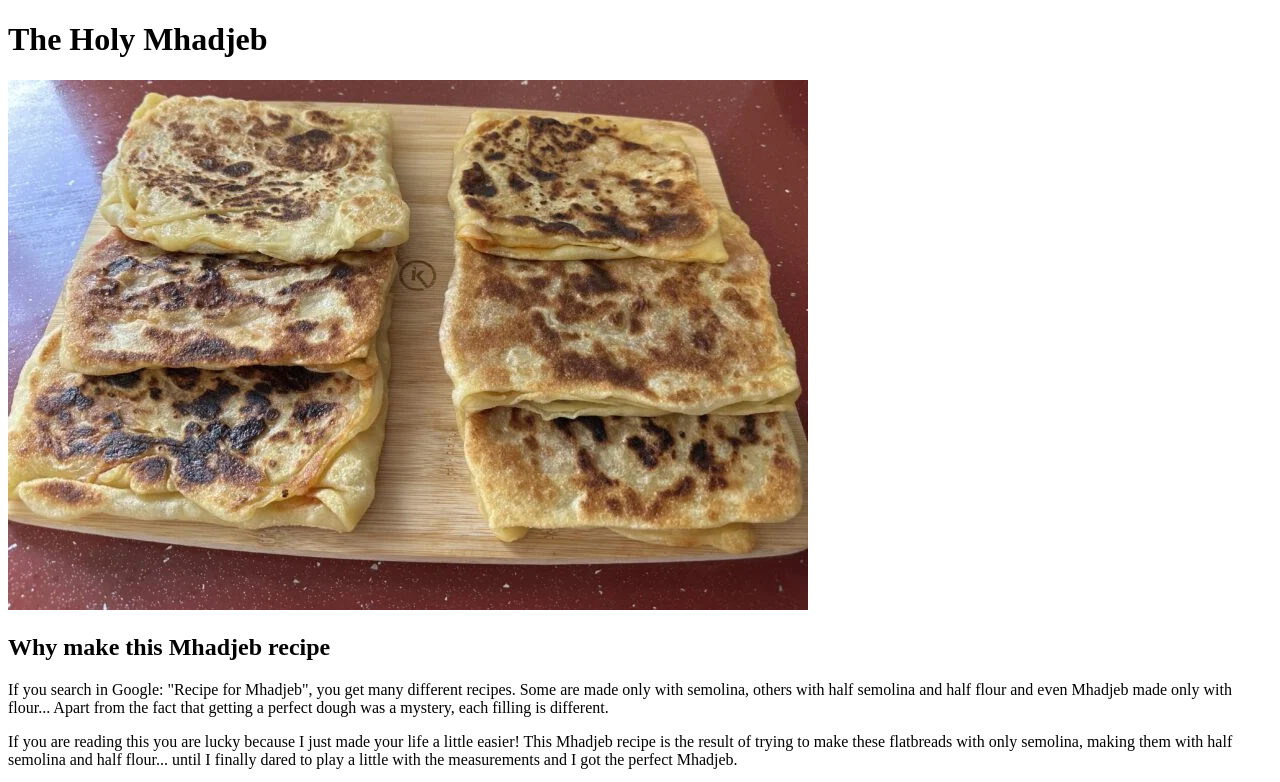
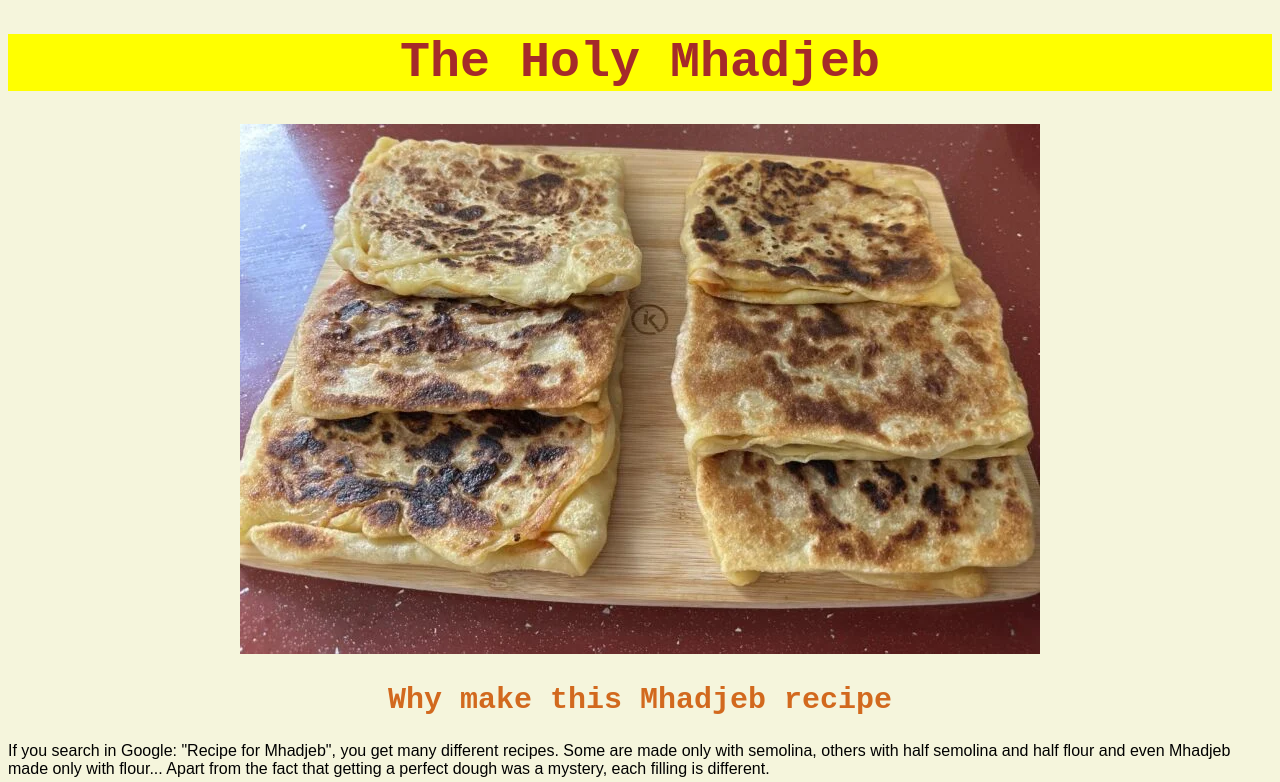
Before and after one commit to alegzander24/odin-recipes, a plain HTML site: page recepies/Mhadjeb/mhadjeb.html in a window 1280 px wide. Shown: the top 782 px of the page. Drawn offline with Linux system fonts and the light colour scheme.

Commit message:
Add basic css for both pages

```diff
--- /dev/null
+++ b/recepies/Mhadjeb/mhadjeb.css
@@ -0,0 +1,25 @@
+body {
+	font-family: Arial, Helvetica, sans-serif;
+	background-color: beige;
+}
+
+.title,
+.sub-title {
+	font-family: monospace;
+}
+.title {
+	font-size: 50px;
+	color: #a52a2a;
+	background-color: yellow;
+	text-align: center;
+}
+
+.image {
+	text-align: center;
+}
+
+.sub-title {
+	text-align: center;
+	font-size: 30px;
+	color: chocolate;
+}
--- a/recepies/Mhadjeb/mhadjeb.html
+++ b/recepies/Mhadjeb/mhadjeb.html
@@ -4,11 +4,14 @@
 		<meta charset="UTF-8" />
 		<meta name="viewport" content="width=device-width, initial-scale=1.0" />
 		<title>Mhadjeb</title>
+		<link rel="stylesheet" href="mhadjeb.css" />
 	</head>
 	<body>
-		<h1>The Holy Mhadjeb</h1>
+		<h1 class="title">The Holy Mhadjeb</h1>
+		<div class="image">
 			<img src="mhadjeb.jpeg" alt="pic of delicious mhadjeb" />
-		<h2>Why make this Mhadjeb recipe</h2>
+		</div>
+		<h2 class="sub-title">Why make this Mhadjeb recipe</h2>
 		<p>
 			If you search in Google: "Recipe for Mhadjeb", you get many different
 			recipes. Some are made only with semolina, others with half semolina and
@@ -30,7 +33,7 @@
 			with red pepper, minced meat and even cheese.
 		</p>
 
-		<h2>Ingredients</h2>
+		<h2 class="sub-title">Ingredients</h2>
 		<h3>To make the Dough</h3>
 		<ul>
 			<li>Semolina flour / Fine semolina - 1 ½ cup</li>
@@ -50,7 +53,7 @@
 			<li>Pepper - to taste</li>
 			<li>Oil - 1 TBSP</li>
 		</ul>
-		<h2>Steps</h2>
+		<h2 class="sub-title">Steps</h2>
 		<h3>To make the dough</h3>
 		<ol>
 			<li>
@@ -89,12 +92,14 @@
 			</li>
 		</ol>
 		<h3>To shape and cook the Mahjouba</h3>
+		<div class="image">
 			<img
 				src="mhadjeb_steps.jpeg"
 				alt="steps to shape mhadjeb"
 				height="auto"
 				width="600px"
 			/>
+		</div>
 		<ol>
 			<li>
 				Divide the dough into 6 equal balls. Coat each piece with oil and place
--- /dev/null
+++ b/style.css
@@ -0,0 +1,12 @@
+h1 {
+	color: #03045e;
+	font-family: monaco;
+	text-align: center;
+	font-size: 50px;
+	background-color: #8ecae6;
+}
+
+a {
+	font-size: 30px;
+	text-align: center;
+}
```
Also changed, not shown: index.html (+1 -0 lines). Lines whose indentation alone changed are shown as unchanged.
